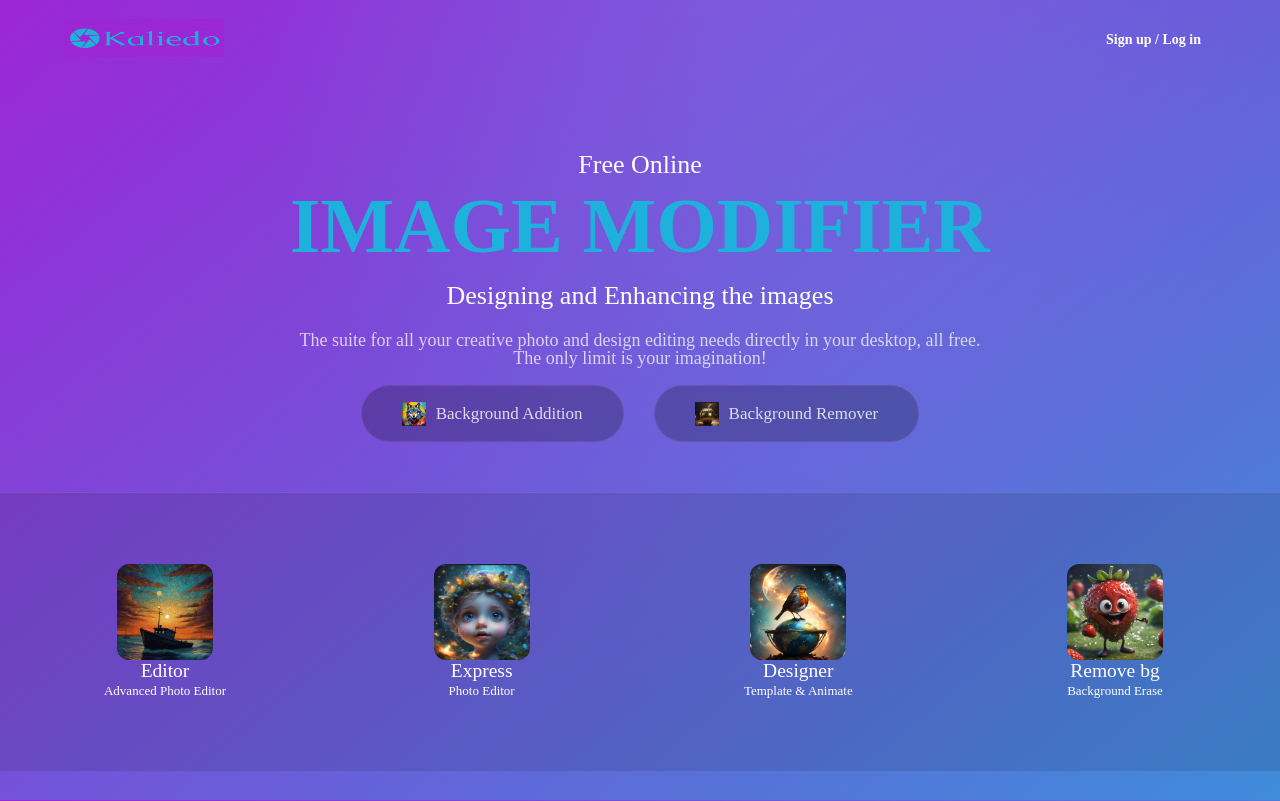
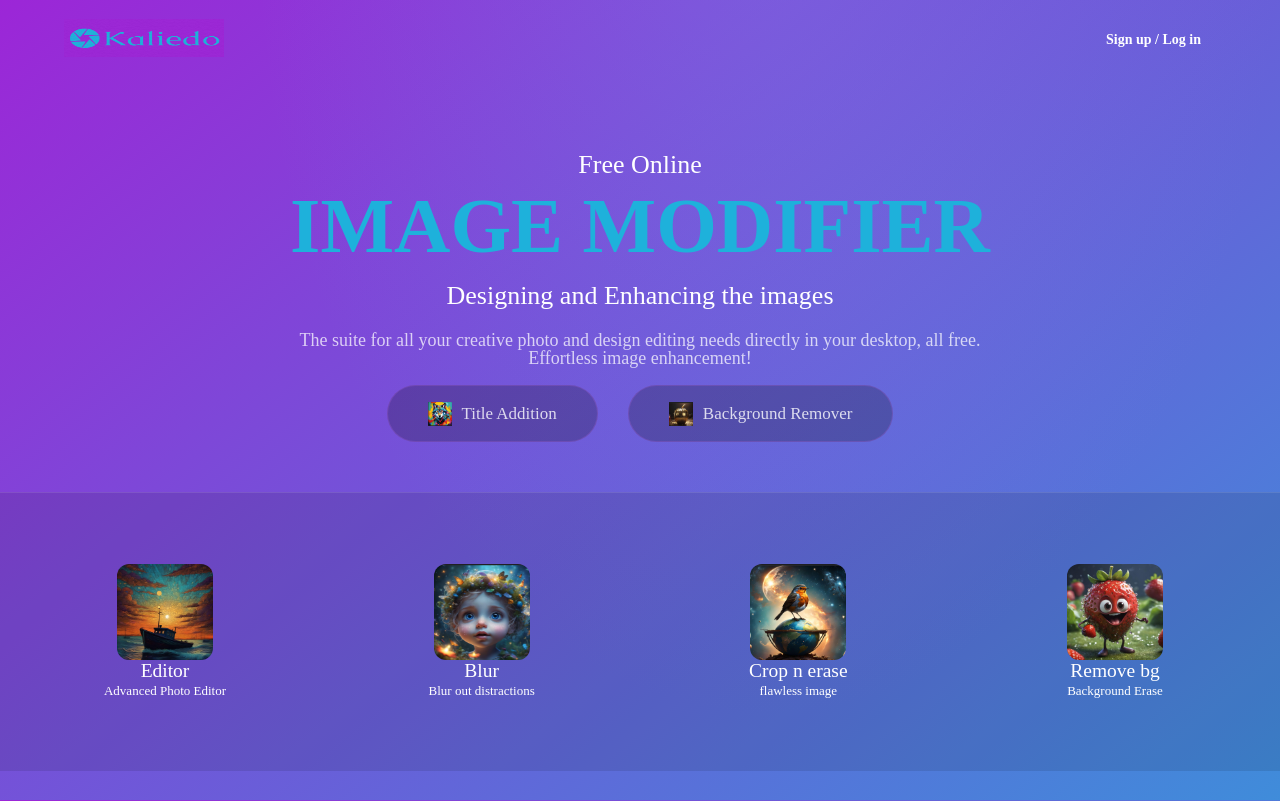
Before and after one commit to malleshkamati/Image_editor, a Flask app: page / in a window 1280 px wide. Shown: the top 801 px of the page. Run offline with Flask 3, Linux system fonts and the light colour scheme.

Commit message:
description cahnged

```diff
--- a/templates/home.html
+++ b/templates/home.html
@@ -31,11 +31,11 @@
         <div id="image-generator-top" class="wrap">
             <div id="photo-editing-text">
                 <h1>Free Online<strong>Image Modifier</strong>Designing and Enhancing the images </h1>
-                <p>The suite for all your creative photo and design editing needs directly in your desktop, all free. The only limit is your imagination!</p>
+                <p>The suite for all your creative photo and design editing needs directly in your desktop, all free. <br> Effortless image enhancement!</p>
                 <br>
                 <!-- two boxes -->
                 <div class="buttons top-60">
-                    <a href="{{ url_for('features') }}" class="button outline large rounded"><img src="/static/image1 (5).png"  width="24" height="24">Background Addition</a>
+                    <a href="{{ url_for('features') }}" class="button outline large rounded"><img src="/static/image1 (5).png"  width="24" height="24">Title Addition</a>
                     <a href="{{ url_for('features') }}"  class="button outline large rounded"><img src="/static/image1 (3).png"  width="24" height="24">Background Remover</a>
                 </div>
             </div>
@@ -51,13 +51,13 @@
                 </a>
                 <a id="express" href="{{ url_for('features') }}" title="ai photo editor">
                     <img src="/static/photo2.png" width="96" height="96" >
-                    <h2> Express</h2>
-                    <span> Photo Editor</span>
+                    <h2> Blur </h2>
+                    <span>Blur out distractions</span>
                 </a>
                 <a id="designer" href="{{ url_for('features') }}" class="is-desktop" title="Design anything canva templates">
                     <img src="/static/photo3.png" width="96" height="96" >
-                    <h2> Designer</h2>
-                    <span>Template & Animate</span>
+                    <h2>Crop n erase</h2>
+                    <span>flawless image</span>
                 </a>
                 <a id="remove-background" href="{{ url_for('features') }}" title="remove background white bg">
                     <img src="/static/photo4.png" width="96" height="96" >
```
